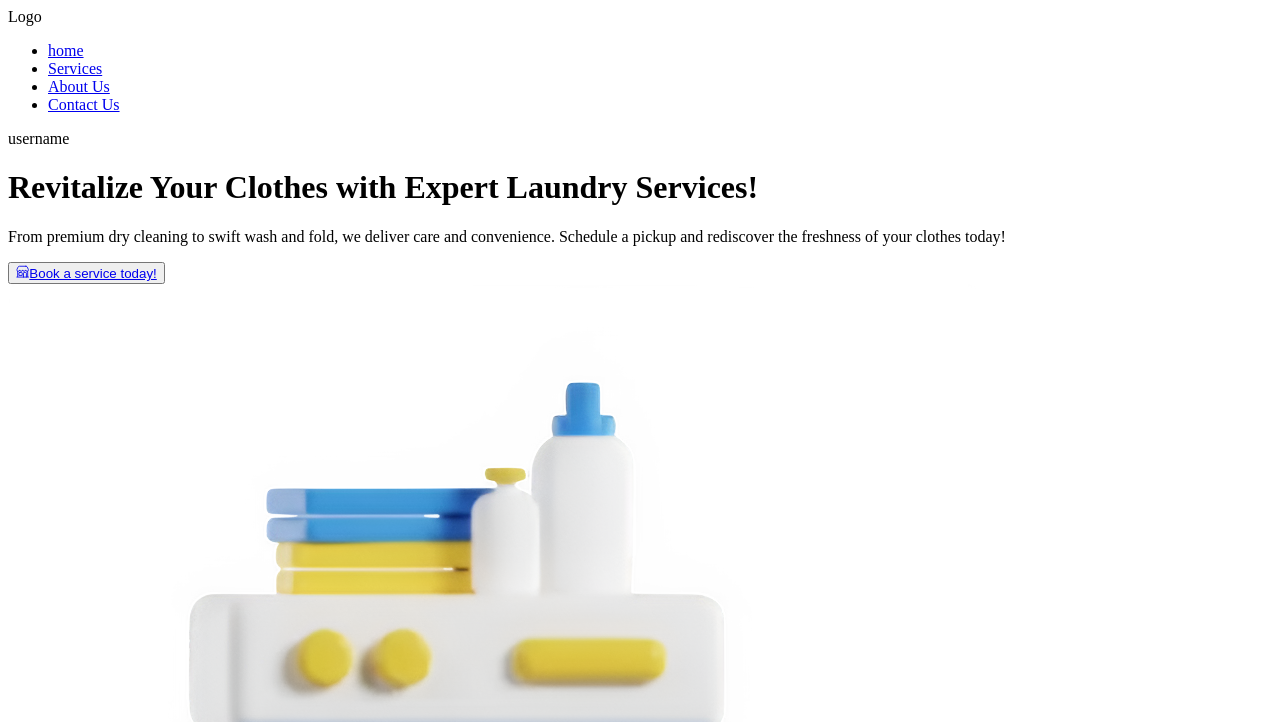
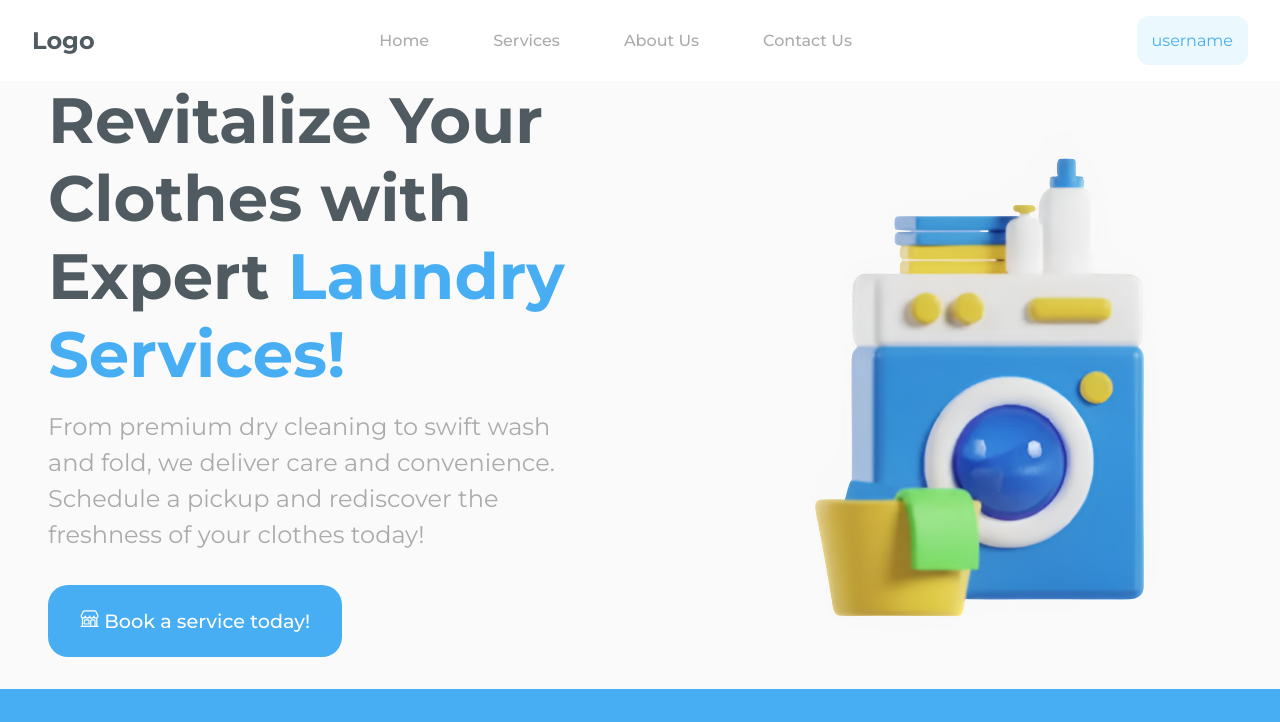
Before and after one commit to Fareed129/laundary-project, a plain HTML site: page index.html in a window 1280 px wide. Shown: the top 722 px of the page. Drawn offline with nearby package versions, Linux system fonts and the light colour scheme.

Commit message:
header feature completed

```diff
--- a/index.html
+++ b/index.html
@@ -1,12 +1,21 @@
 <!DOCTYPE html>
 <html lang="en">
+
 <head>
     <meta charset="UTF-8">
     <meta name="viewport" content="width=device-width, initial-scale=1.0">
     <title>My Laundry</title>
+    <link rel="stylesheet" href="vendors/style.css">
+    <link rel="preconnect" href="https://fonts.googleapis.com">
+    <link rel="preconnect" href="https://fonts.gstatic.com" crossorigin>
+    <link
+        href="https://fonts.googleapis.com/css2?family=Lato:ital,wght@0,100;0,300;0,400;0,700;0,900;1,100;1,300;1,400;1,700;1,900&family=Montserrat:ital,wght@0,100..900;1,100..900&display=swap"
+        rel="stylesheet">
+    <script src="vendors/script.js"></script>
     <script type="module" src="https://unpkg.com/ionicons@7.1.0/dist/ionicons/ionicons.esm.js"></script>
-<script nomodule src="https://unpkg.com/ionicons@7.1.0/dist/ionicons/ionicons.js"></script>
+    <script nomodule src="https://unpkg.com/ionicons@7.1.0/dist/ionicons/ionicons.js"></script>
 </head>
+
 <body>
     <div class="header">
         <!-- nav section -->
@@ -18,15 +27,16 @@
                 <li><a href="#about">About Us</a></li>
                 <li><a href="#contact">Contact Us</a></li>
             </ul>
-            <div class="login">username</div>
+            <div class="login"><a href="#">username</a></div>
         </nav>
 
         <!-- header section -->
         <header>
             <div class="header-content">
-                <h1>Revitalize Your Clothes with Expert Laundry Services!</h1>
-                <p>From premium dry cleaning to swift wash and fold, we deliver care and convenience. Schedule a pickup and rediscover the freshness of your clothes today!</p>
-                <button><a href="#"><ion-icon name="storefront-outline"></ion-icon>Book a service today!</a></button>
+                <h1>Revitalize Your Clothes with Expert <span>Laundry Services!</span></h1>
+                <p>From premium dry cleaning to swift wash and fold, we deliver care and convenience. Schedule a pickup
+                    and rediscover the freshness of your clothes today!</p>
+                <a href="#"><ion-icon name="storefront-outline"></ion-icon> Book a service today!</a>
             </div>
             <div class="header-img">
                 <img src="resources/img/laundry.webp" alt="laundry image">
@@ -34,7 +44,7 @@
         </header>
 
         <!-- achievement section -->
-         <div class="achievements">
+        <div class="achievements">
             <h2>Our Achievements</h2>
             <div class="achievement">
                 <h3>15+</h3>
@@ -48,9 +58,8 @@
                 <h3>2+ Yrs</h3>
                 <p>Experience</p>
             </div>
-         </div>
-
-
+        </div>
     </div>
 </body>
+
 </html>
--- a/vendors/style.css
+++ b/vendors/style.css
@@ -0,0 +1,155 @@
+* {
+    margin: 0;
+    padding: 0;
+    box-sizing: border-box;
+    font-family: "Montserrat";
+}
+
+:root {
+    --primary-color: #47aef3;
+    --secondary-color: #505b61;
+    --tertiory-color: #aaacab;
+}
+
+.header {
+    min-height: 100vh;
+}
+
+nav {
+    display: flex;
+    justify-content: space-between;
+    align-items: center;
+    padding: 1rem 2rem;
+}
+
+nav ul {
+    display: flex;
+    justify-content: space-evenly;
+    align-items: center;
+    gap: 2rem;
+}
+
+nav ul li {
+    list-style: none;
+}
+
+nav ul li a {
+    text-decoration: none;
+    text-transform: capitalize;
+    color: var(--tertiory-color);
+    font-weight: 500;
+    position: relative;
+    padding: 1rem;
+}
+
+nav ul li a::before{
+content: "";
+  position: absolute;
+  width: 0;
+  height: 2px;
+  bottom: 0;
+  left: 50%;
+  background-color: var(--primary-color);
+  transition: all 0.4s;
+}
+
+nav ul li a:hover::before{
+    width: 100%;
+  left: 0;
+}
+
+.logo {
+    color: var(--secondary-color);
+    font-size: 1.5rem;
+    font-weight: bold;
+}
+
+nav .login {
+    background-color: #ebf8fe;
+    padding: 15px;
+    border-radius: 12px;
+    cursor: pointer;
+}
+
+nav .login a {
+    color: var(--primary-color);
+    text-decoration: none;
+}
+
+header {
+    background-color: #fafafa;
+    display: grid;
+    grid-template-columns: 2fr 1fr;
+    gap: 10rem;
+    align-items: center;
+}
+
+.header-content {
+    padding-left: 3rem;
+}
+
+.header-content h1 {
+    color: var(--secondary-color);
+    font-size: 4rem;
+    margin-bottom: 1rem;
+}
+
+.header-content span {
+    color: var(--primary-color);
+}
+
+.header-content p {
+    color: var(--tertiory-color);
+    font-size: 1.5rem;
+    line-height: 1.5;
+    margin-bottom: 2rem;
+}
+
+.header-content a {
+    display: inline-block;
+    text-decoration: none;
+    background-color: var(--primary-color);
+    color: white;
+    padding: 1.5rem 2rem;
+    font-size: 1.2rem;
+    font-weight: 500;
+    border-radius: 1.25rem;
+    margin-bottom: 2rem;
+}
+
+
+.header-img {
+    height: 70vh;
+}
+
+.header-img img {
+    height: 100%;
+}
+
+.achievements {
+    display: flex;
+    justify-content: space-evenly;
+    align-items: center;
+    background-color: var(--primary-color);
+    min-height: 20vh;
+    width: 100%;
+}
+
+.achievements h2 {
+    font-size: 2.5rem;
+    font-weight: bold;
+}
+
+.achievements h3 {
+    font-size: 2rem;
+}
+
+.achievements p {
+    font-size: 1rem;
+    font-weight: 500;
+}
+
+.achievement {
+    padding: 0 3rem;
+    border-right: 1px solid whitesmoke;
+}
```
